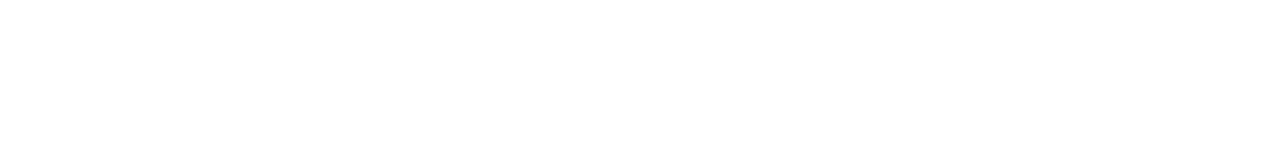
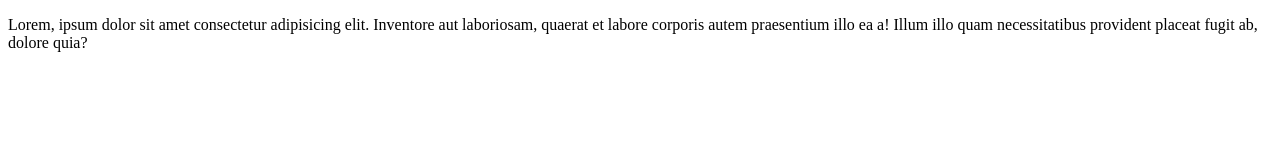
Before and after one commit to goldenbsa/test, a plain HTML site: page index.html in a window 1280 px wide. Drawn offline with Linux system fonts and the light colour scheme.

Commit message:
new commit

```diff
--- a/index.html
+++ b/index.html
@@ -6,6 +6,8 @@
 	<title>Document</title>
 </head>
 <body>
-
+	<p>
+		Lorem, ipsum dolor sit amet consectetur adipisicing elit. Inventore aut laboriosam, quaerat et labore corporis autem praesentium illo ea a! Illum illo quam necessitatibus provident placeat fugit ab, dolore quia?
+	</p>
 </body>
 </html>
```
